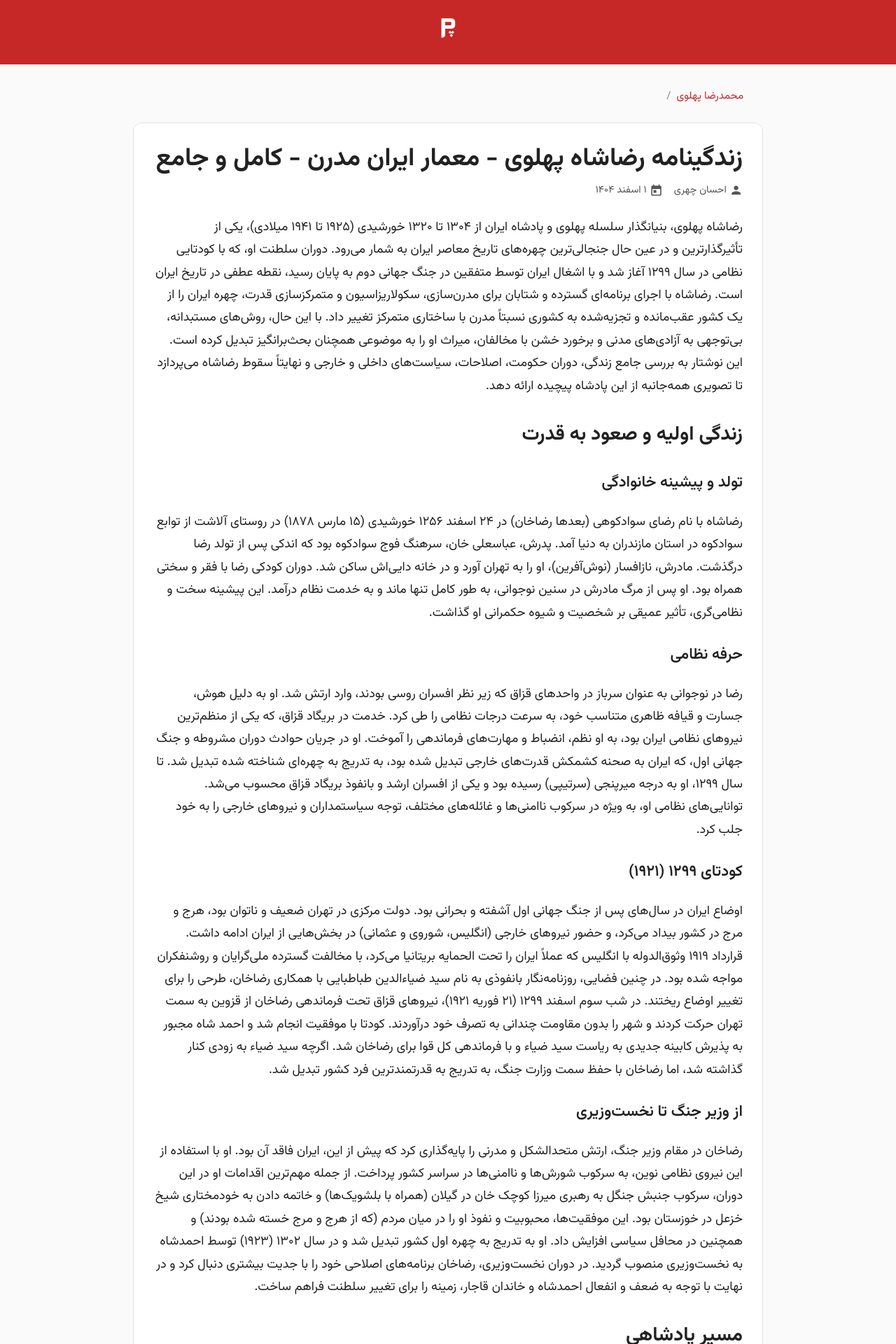
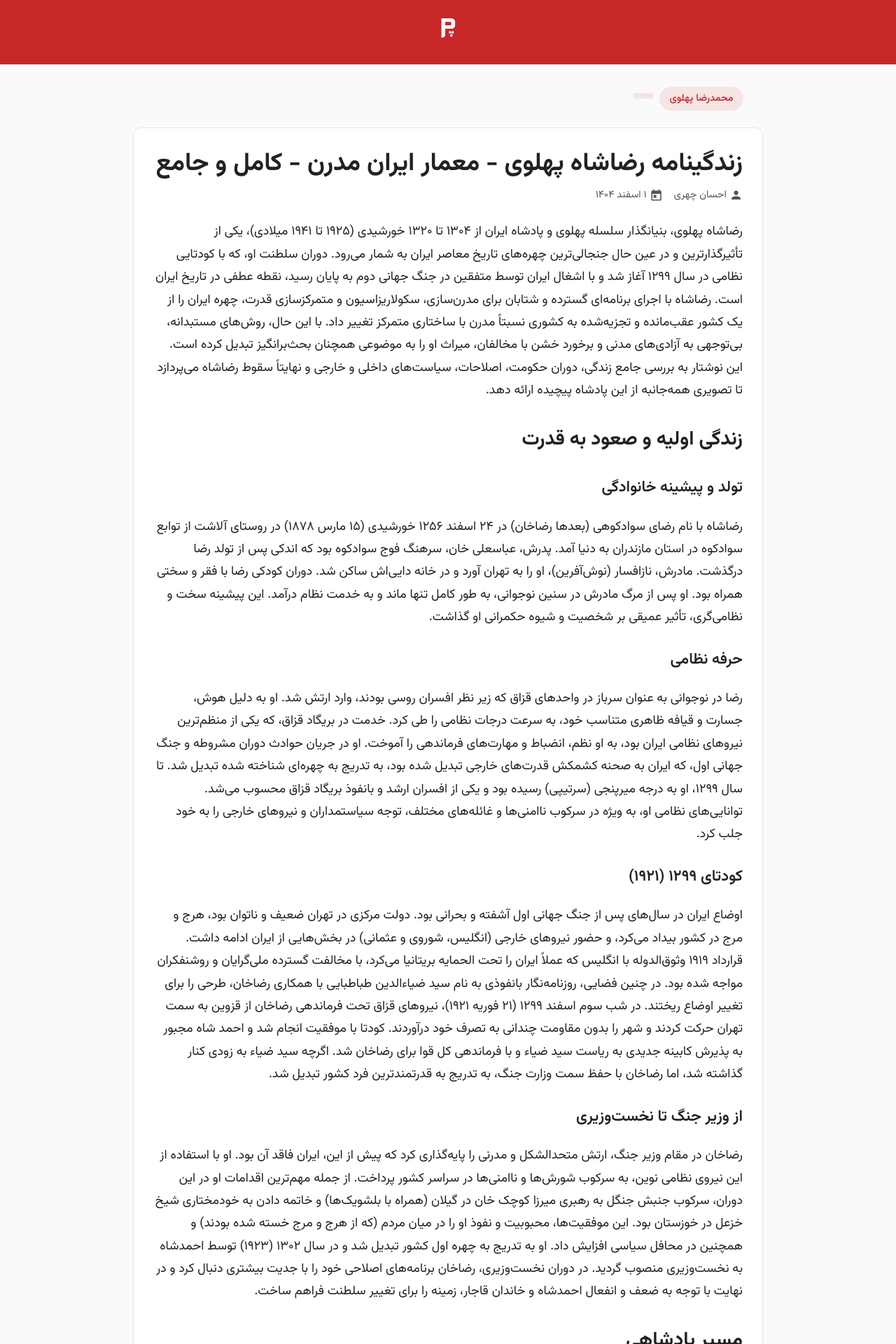
Before and after one commit to darkblog/darkblog.github.io, a Jekyll site: the page built from _posts/2026-2-20-4.md, in a window 1280 px wide. Shown: the top 1920 px of the page at 70% size. Built offline with Jekyll 4.4.1, drawn with Linux system fonts in a browser that asks for light colours.

Commit message:
Refactor breadcrumb layout and styles
Updated breadcrumb styles and removed unnecessary classes.

```diff
--- a/_layouts/post.html
+++ b/_layouts/post.html
@@ -89,32 +89,27 @@
         list-style: none;
         display: flex;
         flex-wrap: wrap;
+        gap: 0.5rem; /* فاصله بین تگ‌ها */
         padding: 0;
         margin: 0;
       }
       .breadcrumb li {
-        display: flex;
-        align-items: center;
-      }
-      /* جداکننده فقط زمانی نمایش داده می‌شود که کلاس has-multiple وجود داشته باشد */
-      .breadcrumb.has-multiple li:not(:last-child)::after {
-        content: '/';
-        margin: 0 0.5rem;
-        color: var(--text-light);
-        opacity: 0.7;
+        display: inline-block;
       }
       .breadcrumb a {
+        display: inline-block;
+        padding: 0.25rem 0.9rem;
+        background-color: rgba(198, 40, 40, 0.1); /* رنگ ملایم از قرمز */
         color: var(--accent);
+        border-radius: 2rem; /* حالت قرصی شکل */
         text-decoration: none;
+        font-size: 0.9rem;
+        font-weight: 500;
+        transition: background-color 0.2s;
+        white-space: nowrap; /* جلوگیری از شکستن تگ */
       }
       .breadcrumb a:hover {
-        text-decoration: underline;
-      }
-      .breadcrumb svg {
-        width: 1.2em;
-        height: 1.2em;
-        fill: currentColor;
-        margin-left: 0.3rem;
+        background-color: rgba(198, 40, 40, 0.2);
       }
 
       .post-card {
@@ -545,7 +540,7 @@
       <div class="container">
 
         {% if page.categories and page.categories.size > 0 %}
-        <nav class="breadcrumb {% if page.categories.size > 1 %}has-multiple{% endif %}" aria-label="مسیر راهنما">
+        <nav class="breadcrumb" aria-label="مسیر راهنما">
           <ol>
             {% for category in page.categories %}
             <li>
```
